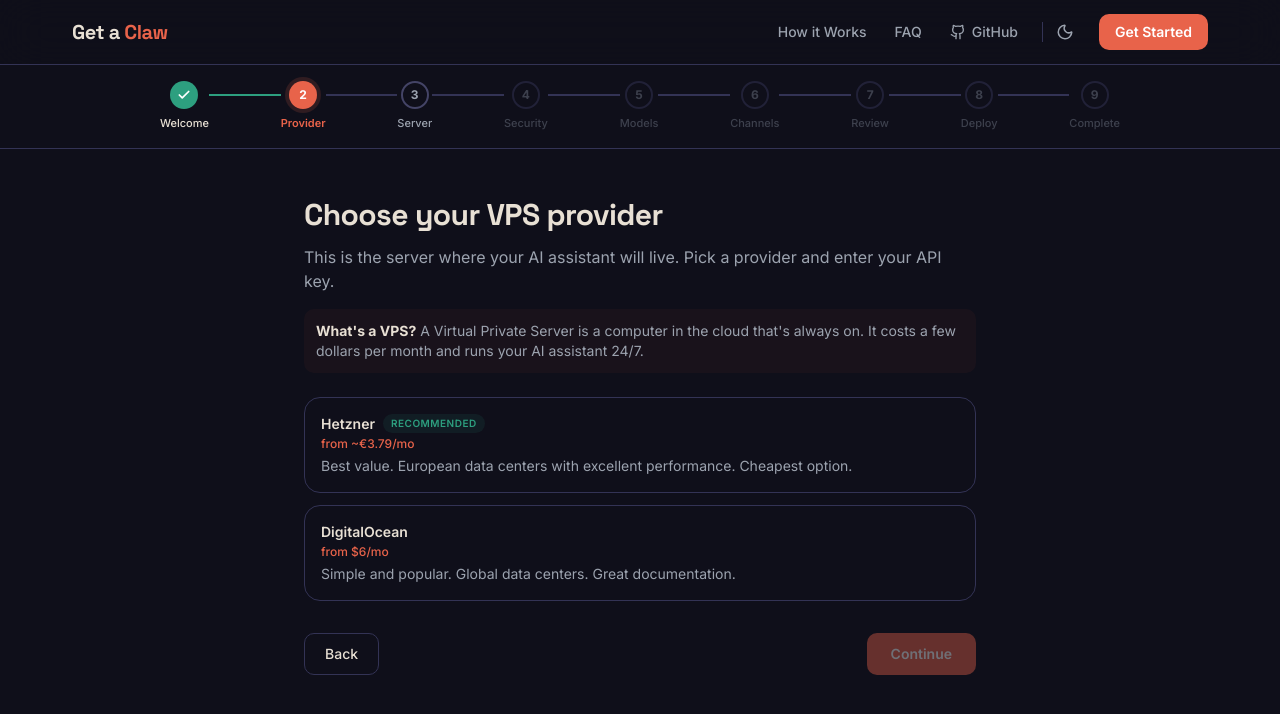
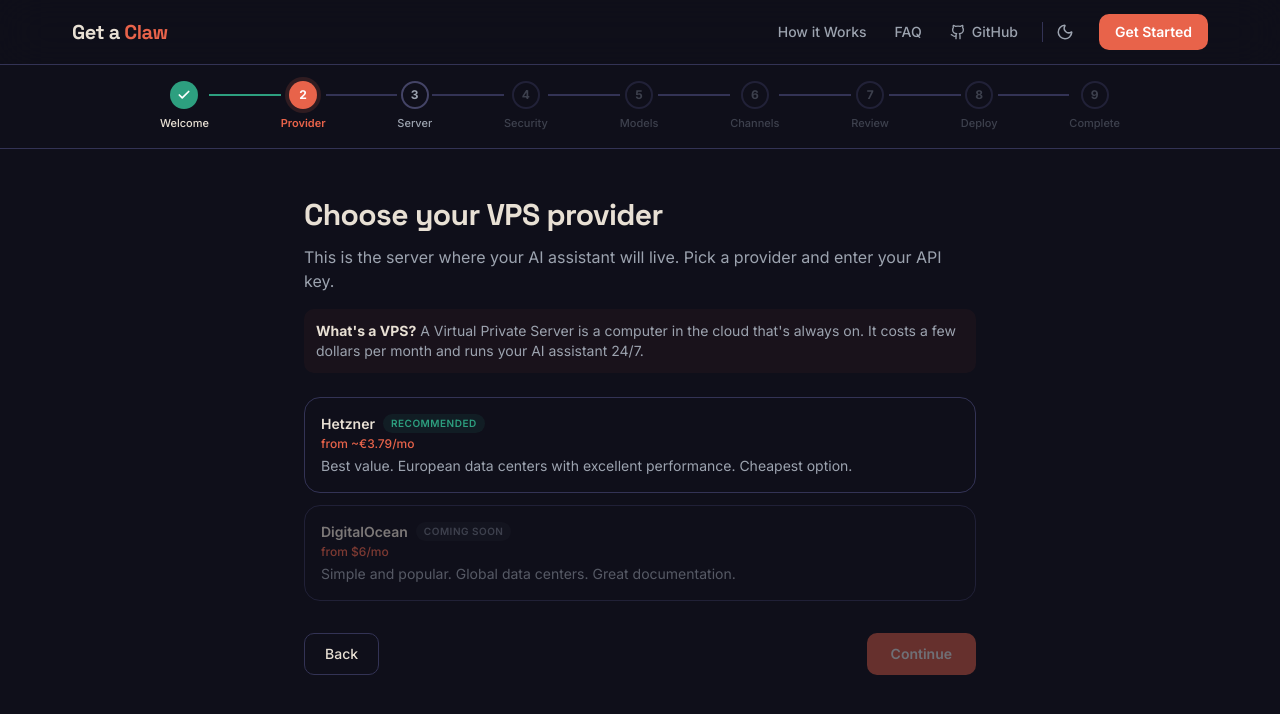
Before and after one commit to umidjon3455/GetaClaw_map, a Next.js app: page /setup in a window 1280 px wide. Both pictures are taken after a click on the button 640 px from the left and 390 px from the top of the page. Shown: the top 714 px of the page. Built offline with nearby package versions, Linux system fonts and the light colour scheme.

Commit message:
Coming Soon: DigitalOcean Setup

```diff
--- a/src/components/wizard/step-vps-provider.tsx
+++ b/src/components/wizard/step-vps-provider.tsx
@@ -10,6 +10,7 @@
   price: string;
   description: string;
   recommended?: boolean;
+  comingSoon?: boolean;
   apiKeyUrl: string;
   apiKeyHelp: string;
 }[] = [
@@ -30,6 +31,7 @@
     price: "from $6/mo",
     description:
       "Simple and popular. Global data centers. Great documentation.",
+    comingSoon: true,
     apiKeyUrl: "https://cloud.digitalocean.com/account/api/tokens",
     apiKeyHelp:
       "Go to API → Personal Access Tokens → Generate New Token (Full Access)",
@@ -75,11 +77,14 @@
         {providers.map((provider) => (
           <button
             key={provider.id}
-            onClick={() => setVpsProvider(provider.id)}
+            onClick={() => !provider.comingSoon && setVpsProvider(provider.id)}
+            disabled={provider.comingSoon}
             className={`flex w-full items-start gap-4 rounded-[var(--radius-lg)] border p-4 text-left transition-colors ${
-              vpsProvider === provider.id
-                ? "border-coral bg-coral-light dark:border-coral dark:bg-coral-900/20"
-                : "border-border hover:border-border-hover dark:hover:border-dark-border"
+              provider.comingSoon
+                ? "border-border opacity-50 cursor-not-allowed"
+                : vpsProvider === provider.id
+                  ? "border-coral bg-coral-light dark:border-coral dark:bg-coral-900/20"
+                  : "border-border hover:border-border-hover dark:hover:border-dark-border"
             }`}
           >
             <div className="flex-1">
@@ -90,6 +95,11 @@
                 {provider.recommended && (
                   <span className="rounded-full bg-sea-green/10 px-2 py-0.5 text-[10px] font-semibold uppercase tracking-wider text-sea-green">
                     Recommended
+                  </span>
+                )}
+                {provider.comingSoon && (
+                  <span className="rounded-full bg-text-muted/10 px-2 py-0.5 text-[10px] font-semibold uppercase tracking-wider text-text-muted">
+                    Coming Soon
                   </span>
                 )}
               </div>
```
